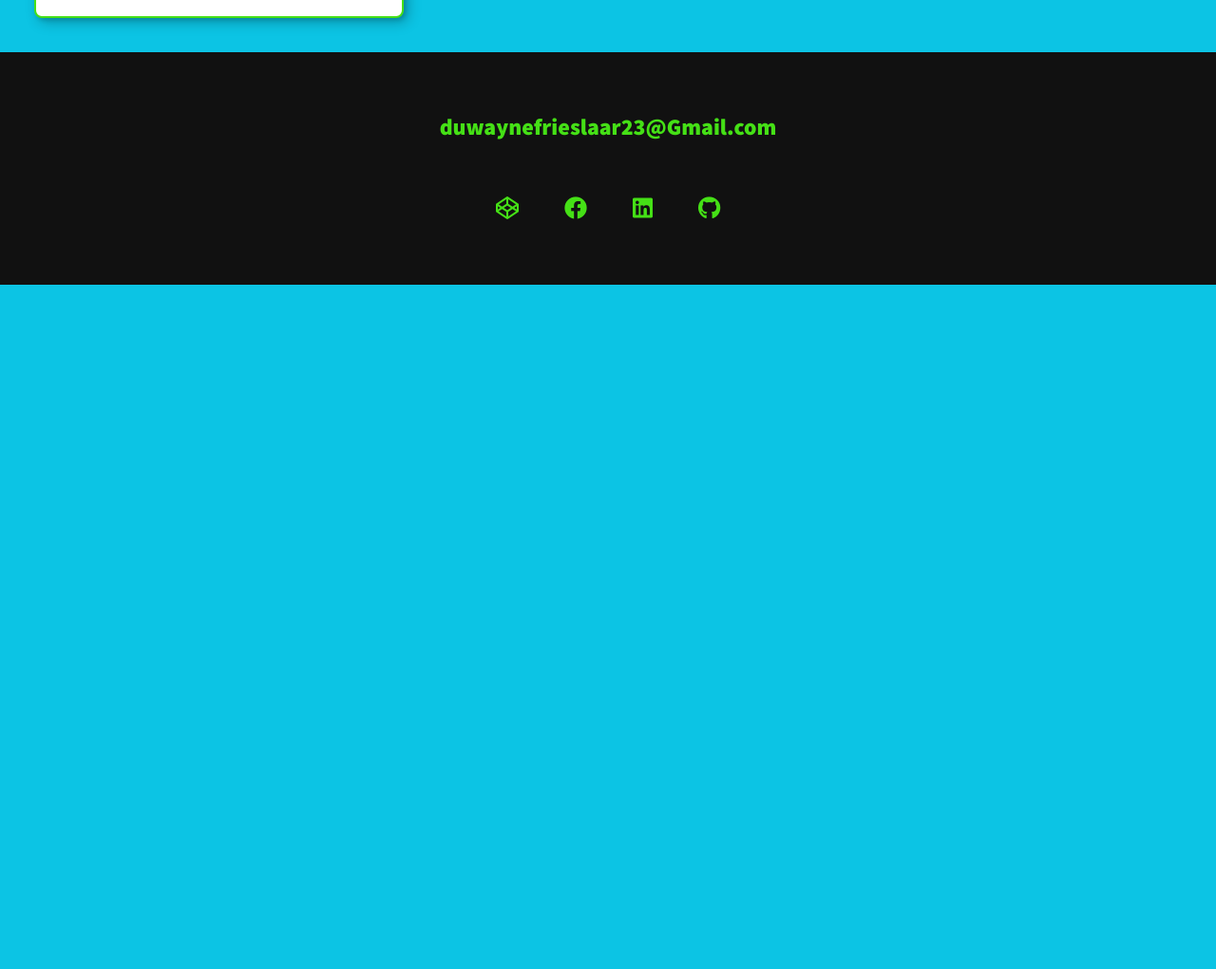
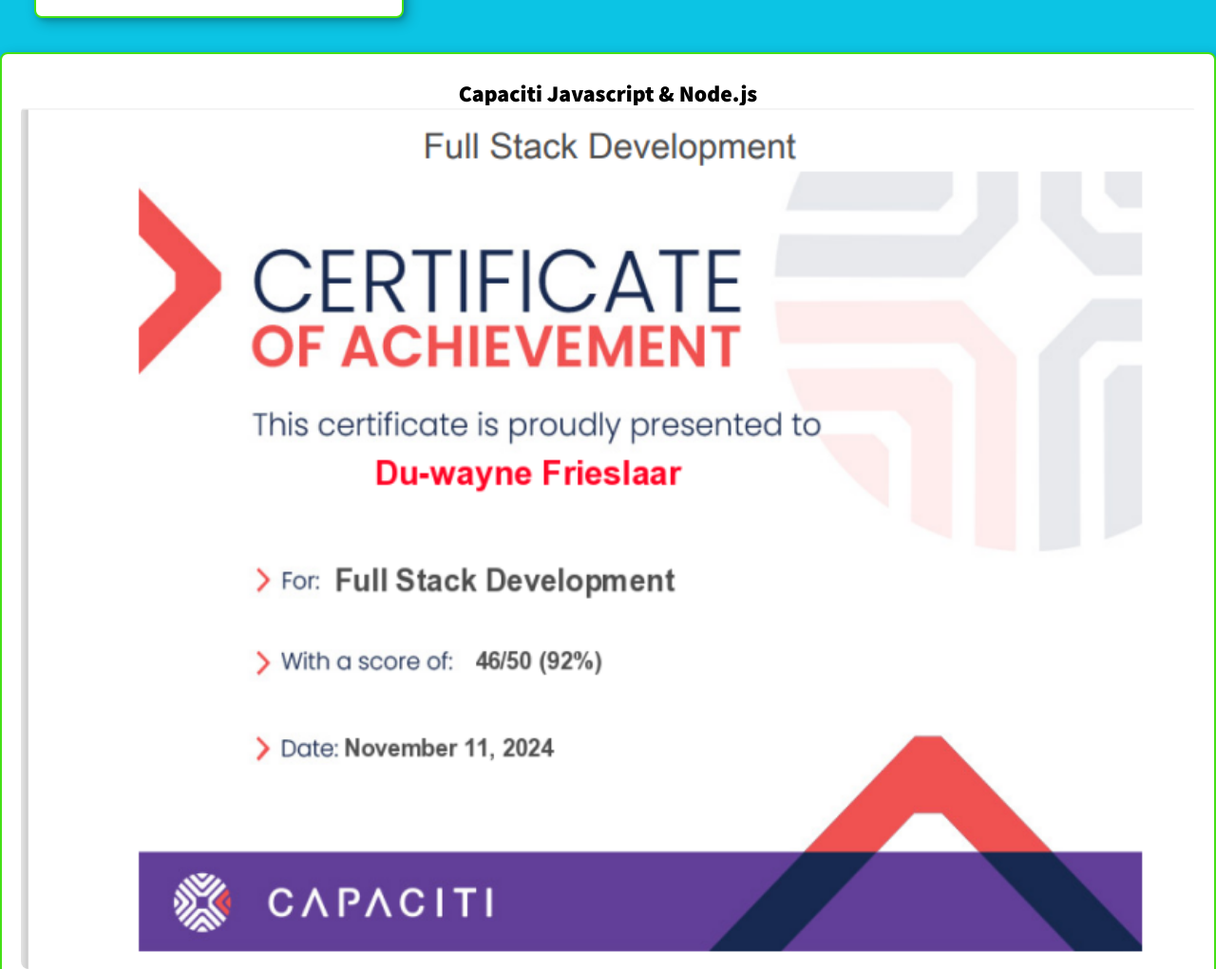
Before and after one commit to DFreezy/DUWFRI353_WFC2401_GroupA_DuwayneFrieslaar_CDV05, a website built with Vite: page index.html in a window 1280 px wide. Shown: the part 3891-4912 px from the top of the page at 95% size. Before the commit the page ends 4191 px from the top, so only its background shows below. Built offline with nearby package versions, Linux system fonts and the light colour scheme; files whose address does not match are found by name.

Commit message:
added fullstack certificate

```diff
--- a/index.html
+++ b/index.html
@@ -137,6 +137,10 @@
             <img src="img/Capaciti certif.png" alt="javascript certificate" width="400" height="400"/>
         </div>
     </div>
+    <div class="certificate-item" onclick="openModal('capaciti-modal')">
+        <h3>Capaciti Javascript & Node.js</h3>
+        <img src="img/fullstack certificate.PNG" alt="fullstack certificate" width="400" height="400"/>
+    </div>
 </div>
 
 <!-- Modals for certificates -->
```
Also changed, not shown: img/fullstack certificate.PNG (added).
